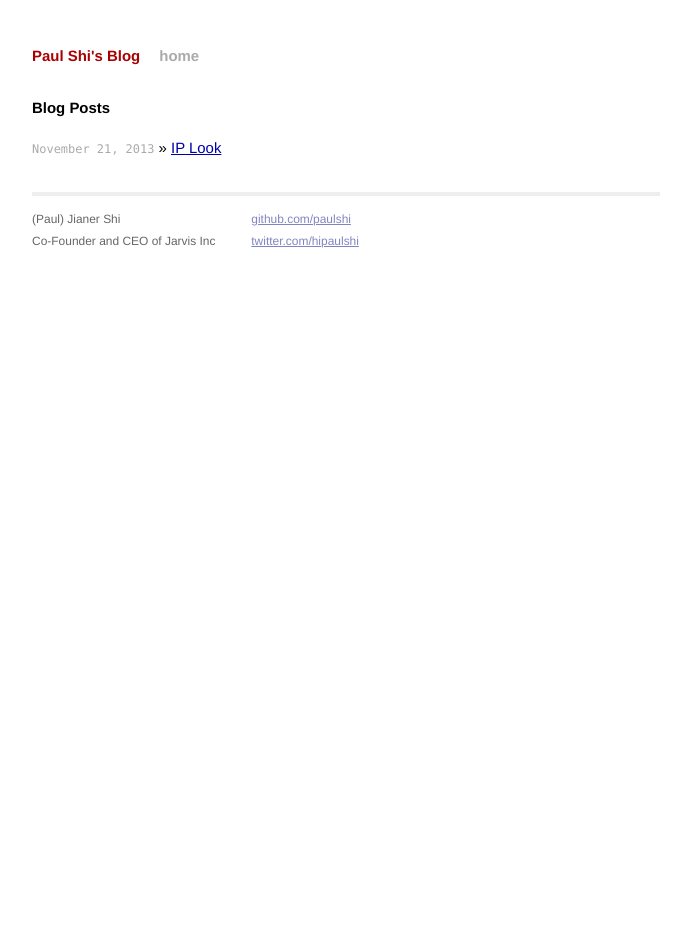
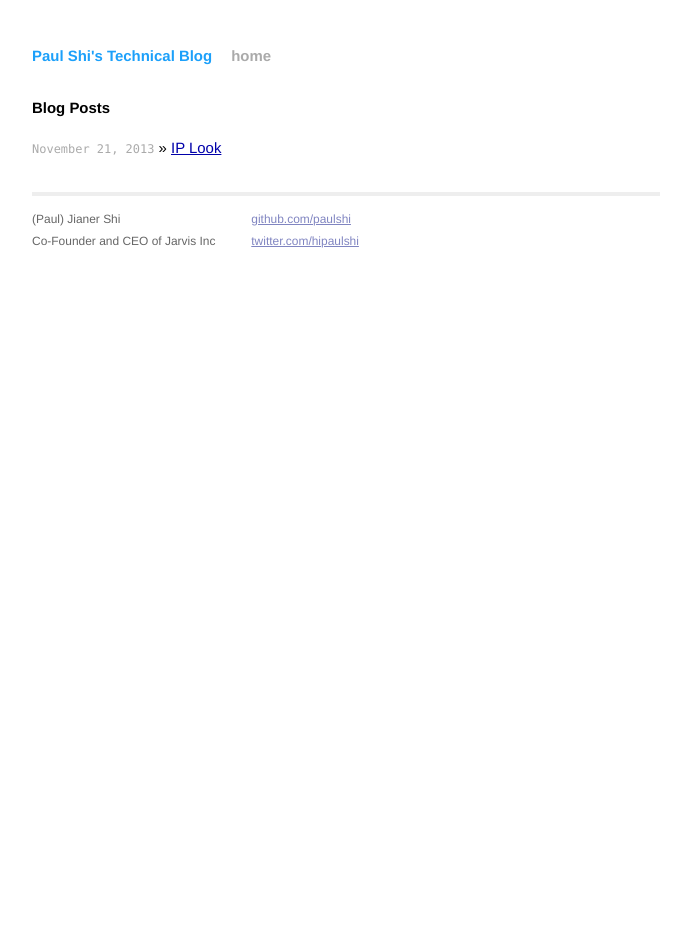
Before and after one commit to jianershi/jianershi.github.io, a Jekyll site: the page built from index.html, in a window 1280 px wide. Shown: the whole page, without its empty margins (294-985 px from the left). Built offline with Jekyll 4.4.1, drawn with Linux system fonts in a browser that asks for light colours; Markdown is read by kramdown in place of the engine named in the settings.

Commit message:
modified blog title and changed it to blue

```diff
--- a/_config.yml
+++ b/_config.yml
@@ -1,4 +1,4 @@
-name: Paul Shi's Blog
+name: Paul Shi's Technical Blog
 markdown: redcarpet
 pygments: true
 exclude: ["vendor"]
--- a/css/main.css
+++ b/css/main.css
@@ -74,7 +74,7 @@ a:visited { color: #a0a; }
 }
 
 .title a {
-  color: #a00;
+  color: #1ca0fa;
 }
 
 .title a:hover {
```
